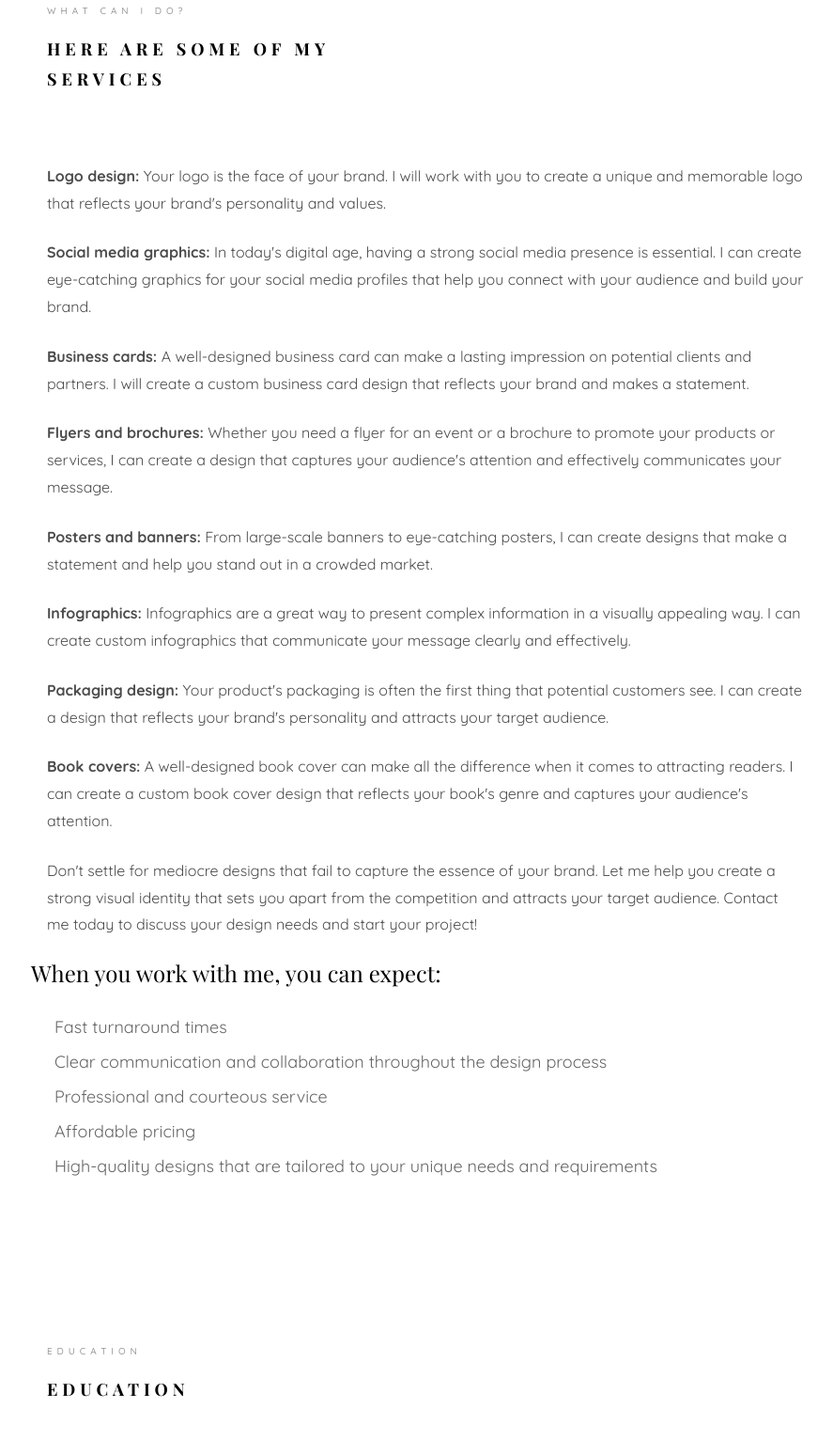
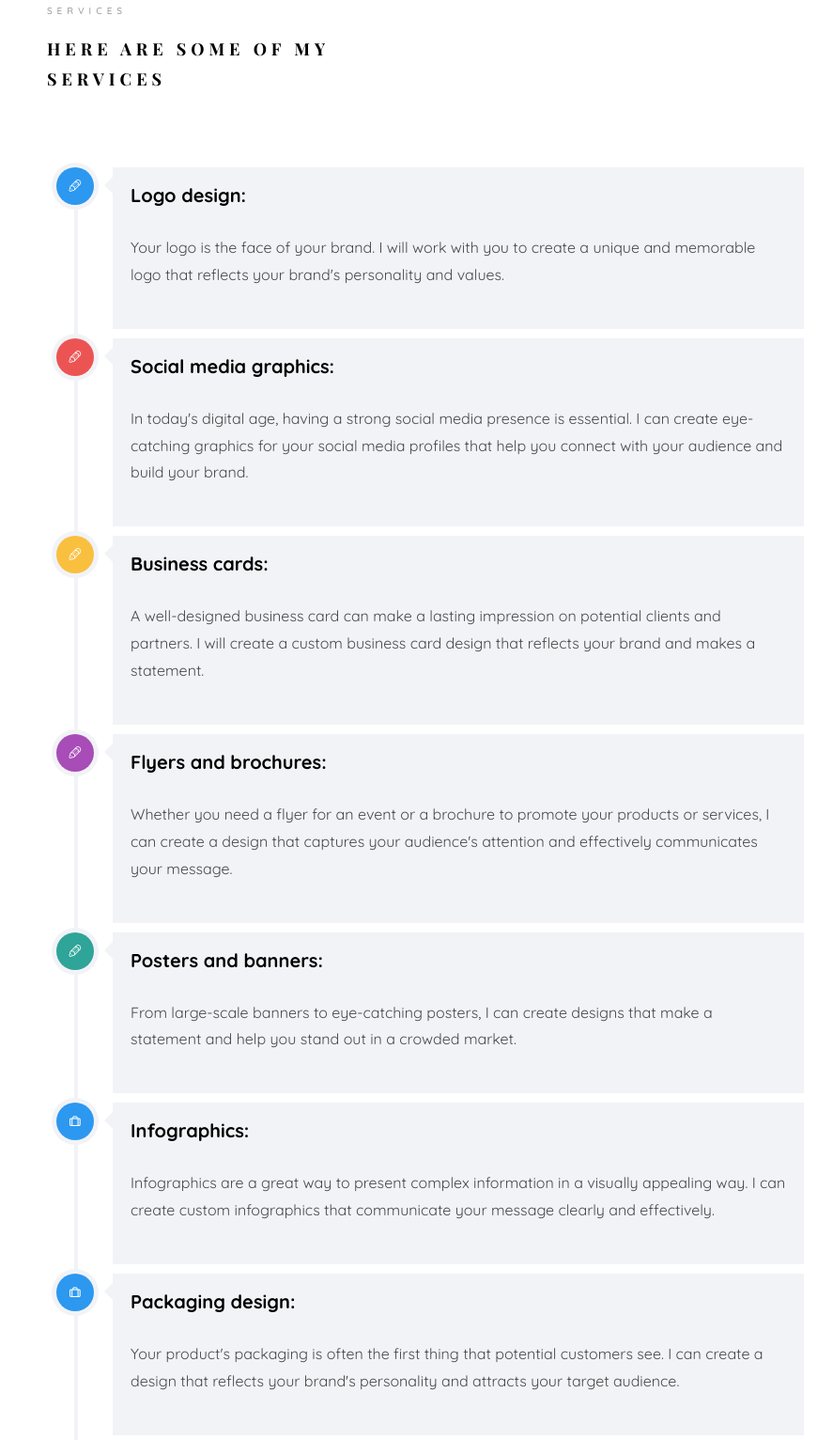
Before and after one commit to Hayatu505/Chesea-Concept, a plain HTML site: page part2/index.html in a window 1280 px wide. Shown: the part 2018-3550 px from the top of the page at 94% size, without its empty margins (337-1224 px from the left). Drawn offline with nearby package versions, Linux system fonts and the light colour scheme; files whose address does not match are found by name; a web font is replaced by a local one.

Commit message:
Update index.html

```diff
--- a/part2/index.html
+++ b/part2/index.html
@@ -189,20 +189,124 @@ Copyright <script>document.write(new Date().getFullYear());</script> All rights
 				<div class="colorlib-narrow-content">
 					<div class="row">
 						<div class="col-md-6 col-md-offset-3 col-md-pull-3 animate-box" data-animate-effect="fadeInLeft">
-							<span class="heading-meta">What can I do?</span>
-							<h2 class="colorlib-heading">Here are some of my Services </h2>
+							<span class="heading-meta">Services</span>
+							<h2 class="colorlib-heading animate-box">Here are some of my Services</h2>
 						</div>
 					</div>
-					<p> <strong> Logo design:</strong> Your logo is the face of your brand. I will work with you to create a unique and memorable logo that reflects your brand's personality and values.</p>
-					<p> <strong> Social media graphics: </strong> In today's digital age, having a strong social media presence is essential. I can create eye-catching graphics for your social media profiles that help you connect with your audience and build your brand.</p>
-				<p> <strong>Business cards: </strong> A well-designed business card can make a lasting impression on potential clients and partners. I will create a custom business card design that reflects your brand and makes a statement.</p>
-				<p> <strong> Flyers and brochures:</strong> Whether you need a flyer for an event or a brochure to promote your products or services, I can create a design that captures your audience's attention and effectively communicates your message.</p>
-				<p> <strong>Posters and banners:</strong> From large-scale banners to eye-catching posters, I can create designs that make a statement and help you stand out in a crowded market.</p>
-			<p><strong>Infographics:</strong> Infographics are a great way to present complex information in a visually appealing way. I can create custom infographics that communicate your message clearly and effectively.</p>
-			<p><strong>Packaging design:</strong> Your product's packaging is often the first thing that potential customers see. I can create a design that reflects your brand's personality and attracts your target audience.</p>
-		<p><strong>Book covers:</strong> A well-designed book cover can make all the difference when it comes to attracting readers. I can create a custom book cover design that reflects your book's genre and captures your audience's attention.</p>
-		<p>Don't settle for mediocre designs that fail to capture the essence of your brand. Let me help you create a strong visual identity that sets you apart from the competition and attracts your target audience. Contact me today to discuss your design needs and start your project!</p>
-	</div>
+					<div class="row">
+						<div class="col-md-12">
+						 <div class="timeline-centered">
+							 <article class="timeline-entry animate-box" data-animate-effect="fadeInLeft">
+								<div class="timeline-entry-inner">
+
+								   <div class="timeline-icon color-1">
+									  <i class="icon-pen2"></i>
+								   </div>
+
+								   <div class="timeline-label">
+									  <h2><strong>Logo design:</strong> </h2>
+									  <p>Your logo is the face of your brand. I will work with you to create a unique and memorable logo that reflects your brand's personality and values.</p>
+								   </div>
+								</div>
+							 </article>
+
+
+							 <article class="timeline-entry animate-box" data-animate-effect="fadeInRight">
+								<div class="timeline-entry-inner">
+								   <div class="timeline-icon color-2">
+									  <i class="icon-pen2"></i>
+								   </div>
+								   <div class="timeline-label">
+									   <h2><strong>Social media graphics:</strong> </h2>
+									  <p>In today's digital age, having a strong social media presence is essential. I can create eye-catching graphics for your social media profiles that help you connect with your audience and build your brand.</p>
+								   </div>
+								</div>
+							 </article>
+
+							 <article class="timeline-entry animate-box" data-animate-effect="fadeInLeft">
+								<div class="timeline-entry-inner">
+								   <div class="timeline-icon color-3">
+									  <i class="icon-pen2"></i>
+								   </div>
+								   <div class="timeline-label">
+									   <h2><strong>Business cards:</strong> </h2>
+									  <p>A well-designed business card can make a lasting impression on potential clients and partners. I will create a custom business card design that reflects your brand and makes a statement.</p>
+								   </div>
+								</div>
+							 </article>
+
+							 <article class="timeline-entry animate-box" data-animate-effect="fadeInTop">
+								<div class="timeline-entry-inner">
+								   <div class="timeline-icon color-4">
+									  <i class="icon-pen2"></i>
+								   </div>
+								   <div class="timeline-label">
+									   <h2><strong>Flyers and brochures:</strong> </h2>
+									  <p> Whether you need a flyer for an event or a brochure to promote your products or services, I can create a design that captures your audience's attention and effectively communicates your message.</p>
+								   </div>
+								</div>
+							 </article>
+
+							 <article class="timeline-entry animate-box" data-animate-effect="fadeInBottom">
+								<div class="timeline-entry-inner">
+								   <div class="timeline-icon color-5">
+									  <i class="icon-pen2"></i>
+								   </div>
+								   <div class="timeline-label">
+									   <h2><strong>Posters and banners:</strong> </h2>
+									  <p>From large-scale banners to eye-catching posters, I can create designs that make a statement and help you stand out in a crowded market.</p>
+								   </div>
+								</div>
+							 </article>
+
+							 <article class="timeline-entry animate-box" data-animate-effect="fadeInLeft">
+								<div class="timeline-entry-inner">
+								   <div class="timeline-icon color-6">
+									  <i class="icon-briefcase3"></i>
+								   </div>
+								   <div class="timeline-label">
+									   <h2><strong>Infographics:</strong> </h2>
+									  <p>Infographics are a great way to present complex information in a visually appealing way. I can create custom infographics that communicate your message clearly and effectively.</p>
+								   </div>
+								</div>
+							 </article>
+
+							 <article class="timeline-entry animate-box" data-animate-effect="fadeInRight">
+								<div class="timeline-entry-inner">
+								   <div class="timeline-icon color-7">
+									  <i class="icon-briefcase3"></i>
+								   </div>
+								   <div class="timeline-label">
+									   <h2><strong>Packaging design:</strong> </h2>
+									  <p>Your product's packaging is often the first thing that potential customers see. I can create a design that reflects your brand's personality and attracts your target audience.</p>
+								   </div>
+								</div>
+							 </article>
+
+							 <article class="timeline-entry animate-box" data-animate-effect="fadeInTop">
+								<div class="timeline-entry-inner">
+								   <div class="timeline-icon color-8">
+									  <i class="icon-briefcase3"></i>
+								   </div>
+								   <div class="timeline-label">
+									   <h2><strong>Book covers:</strong> </h2>
+									  <p>A well-designed book cover can make all the difference when it comes to attracting readers. I can create a custom book cover design that reflects your book's genre and captures your audience's attention.</p>
+								   </div>
+								</div>
+							 </article>
+
+							 <article class="timeline-entry begin animate-box" data-animate-effect="fadeInBottom">
+								<div class="timeline-entry-inner">
+								   <div class="timeline-icon color-none">
+								   </div>
+								</div>
+							 </article>
+						  </div>
+					   </div>
+				   </div>
+				</div>
+			</section>
+
 		<div class="container">
 			<h3>When you work with me, you can expect:			</h3>
 			<ul>
```
